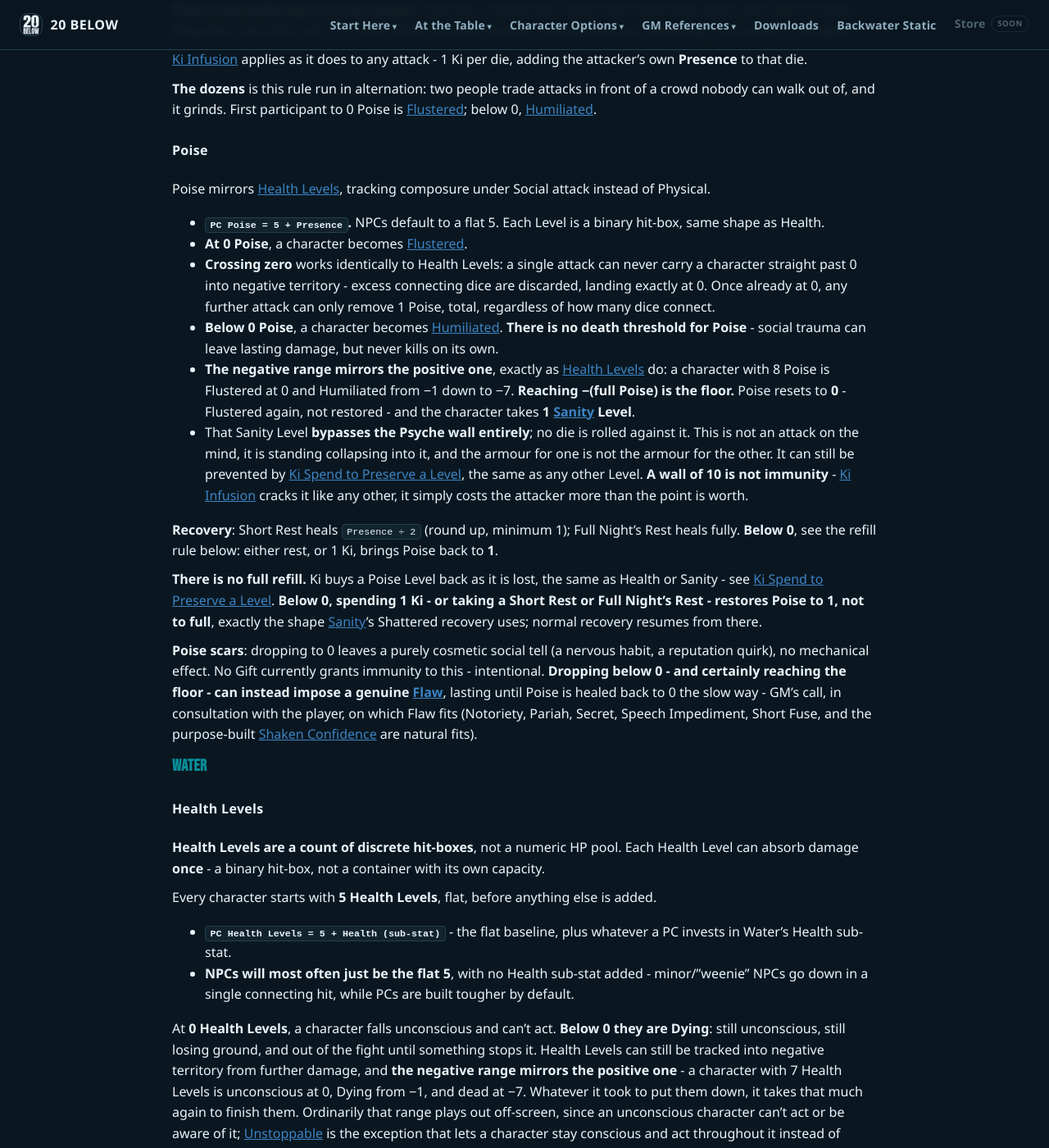
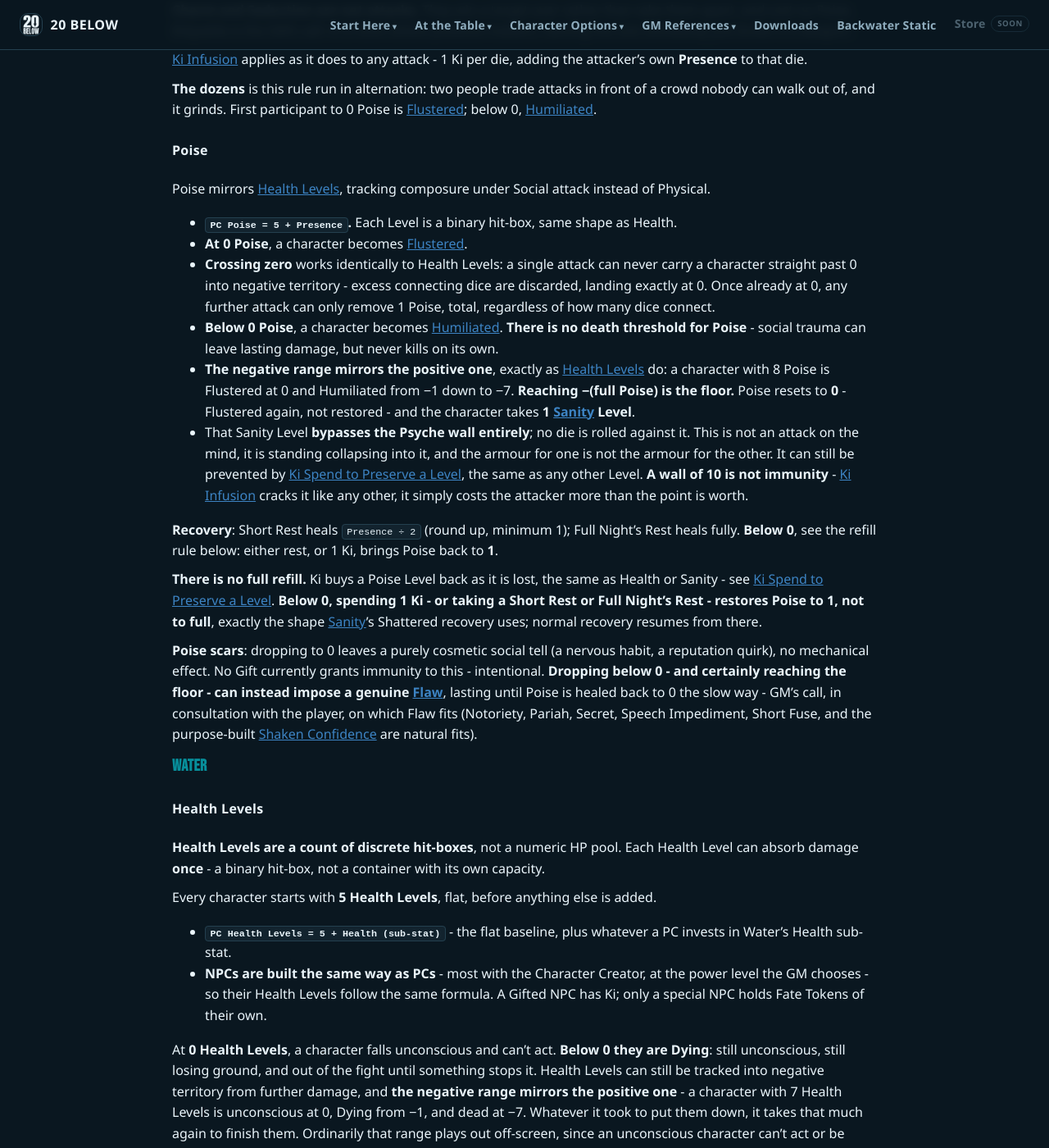
Before and after one commit to feralucce/20_Below, a Jekyll site: the page built from rules/rules.md, in a window 1280 px wide and 1400 px high, scrolled down 13498 px. Shown: the whole window at 82% size. Built offline with Jekyll 4.4.1, drawn with Linux system fonts in a browser that asks for light colours; our own code applies the rules of GitHub Pages for plain Markdown files; some of the changed text lies outside the part shown.

Commit message:
Rules: NPCs are built like PCs; Gifted NPCs have Ki, special ones Fate Tokens
The "flat 5" for NPC walls and Health, Poise and Sanity came from
simulation, not play (and "down in a single connecting hit" didn't follow
even from that). Most NPCs are built the same way as a player character, at
whatever power level the GM chooses. A Gifted NPC has Ki; only a special
NPC has Fate Tokens of their own, and a Token an NPC spends is gone rather
than landing in the GM's pool. Glossary, rules.md and fate.md; the print
Glossary and Fate chapters and the manuscript carry the same text.

Co-Authored-By: Claude Opus 5.5 <noreply@anthropic.com>

```diff
--- a/rules/rules.md
+++ b/rules/rules.md
@@ -284,7 +284,7 @@ A Mental attack resolves exactly like a [Physical](#physical-attacks---weapon-da
 
 Sanity mirrors Health Levels too, tracking a character's grip on their own mind against Mental attack.
 
-- **`PC Sanity = 5 + Psyche`.** NPCs default to a flat 5. Each Level is a binary hit-box.
+- **`PC Sanity = 5 + Psyche`.** Each Level is a binary hit-box.
 - **Crossing zero** works identically to Health Levels.
 - **The negative range mirrors the positive one**, exactly as [Health Levels](#health-levels) and [Poise](#poise) do: a character with 9 Sanity is Overwhelmed at 0 and Shattered from −1 down to −8. **Reaching −(full Sanity) is the floor.** The character picks up a temporary mental health condition - the same mechanic Overwhelmed's own trait uses, still to be defined - and Sanity resets to **0**: Overwhelmed again, not restored. The permanent mental scar from having gone below 0 stands regardless.
 - **General recovery** matches Health/Poise: Short Rest heals `Psyche ÷ 2` (round up, minimum 1); Full Night's Rest heals fully.
@@ -324,7 +324,7 @@ Untrained rolls 1 for the same reason bare fists do. Master reaches 6, one past
 
 Poise mirrors [Health Levels](#health-levels), tracking composure under Social attack instead of Physical.
 
-- **`PC Poise = 5 + Presence`.** NPCs default to a flat 5. Each Level is a binary hit-box, same shape as Health.
+- **`PC Poise = 5 + Presence`.** Each Level is a binary hit-box, same shape as Health.
 - **At 0 Poise**, a character becomes [Flustered](#flustered).
 - **Crossing zero** works identically to Health Levels: a single attack can never carry a character straight past 0 into negative territory - excess connecting dice are discarded, landing exactly at 0. Once already at 0, any further attack can only remove 1 Poise, total, regardless of how many dice connect.
 - **Below 0 Poise**, a character becomes [Humiliated](#humiliated). **There is no death threshold for Poise** - social trauma can leave lasting damage, but never kills on its own.
@@ -346,7 +346,7 @@ Poise mirrors [Health Levels](#health-levels), tracking composure under Social a
 Every character starts with **5 Health Levels**, flat, before anything else is added.
 
 - **`PC Health Levels = 5 + Health (sub-stat)`** - the flat baseline, plus whatever a PC invests in Water's Health sub-stat.
-- **NPCs will most often just be the flat 5**, with no Health sub-stat added - minor/"weenie" NPCs go down in a single connecting hit, while PCs are built tougher by default.
+- **NPCs are built the same way as PCs** - most with the Character Creator, at the power level the GM chooses - so their Health Levels follow the same formula. A Gifted NPC has Ki; only a special NPC holds Fate Tokens of their own.
 
 At **0 Health Levels**, a character falls unconscious and can't act. **Below 0 they are Dying**: still unconscious, still losing ground, and out of the fight until something stops it. Health Levels can still be tracked into negative territory from further damage, and **the negative range mirrors the positive one** - a character with 7 Health Levels is unconscious at 0, Dying from −1, and dead at −7. Whatever it took to put them down, it takes that much again to finish them. Ordinarily that range plays out off-screen, since an unconscious character can't act or be aware of it; [Unstoppable](boons.md#boon-list) is the exception that lets a character stay conscious and act throughout it instead of blacking out at 0.
 
```
Also changed, not shown: rules/fate.md (+2 -0 lines), rules/glossary.md (+2 -2 lines), webbook/fate.md (+2 -0 lines), webbook/glossary.md (+2 -2 lines).
